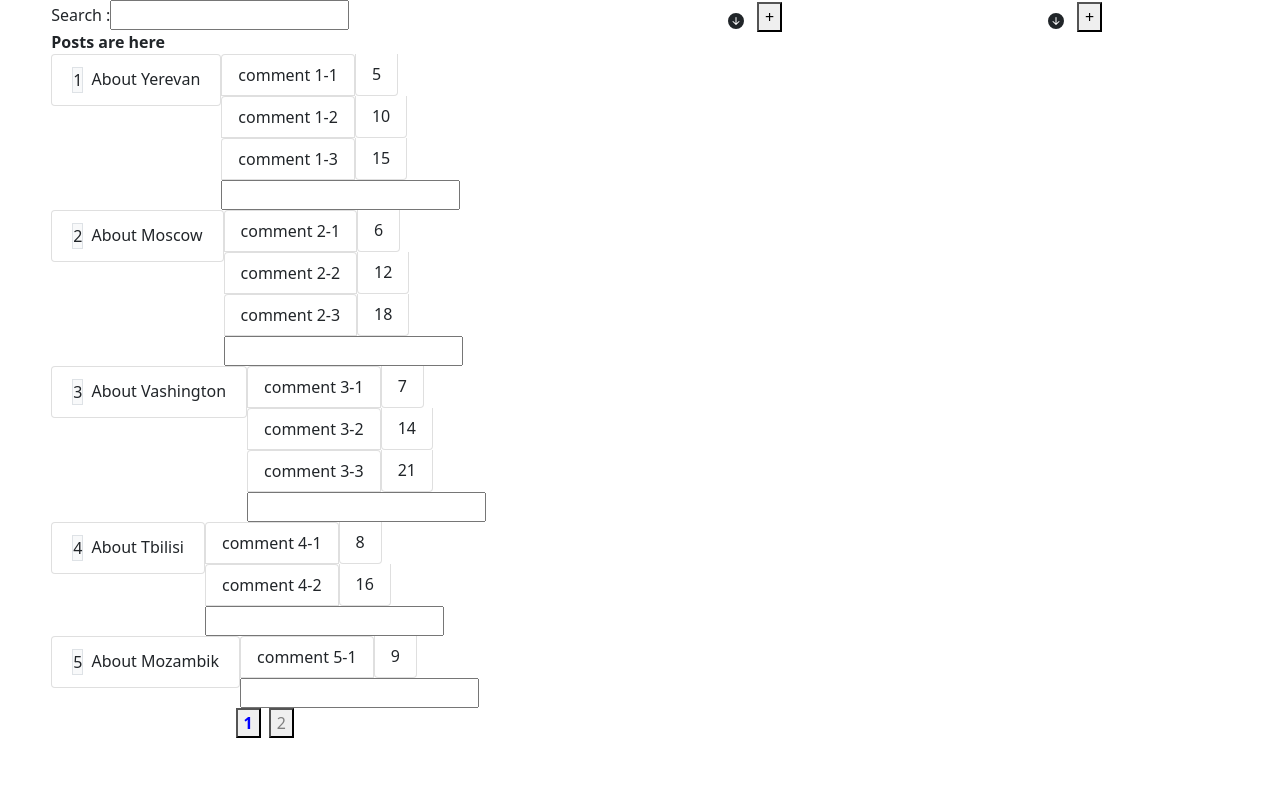
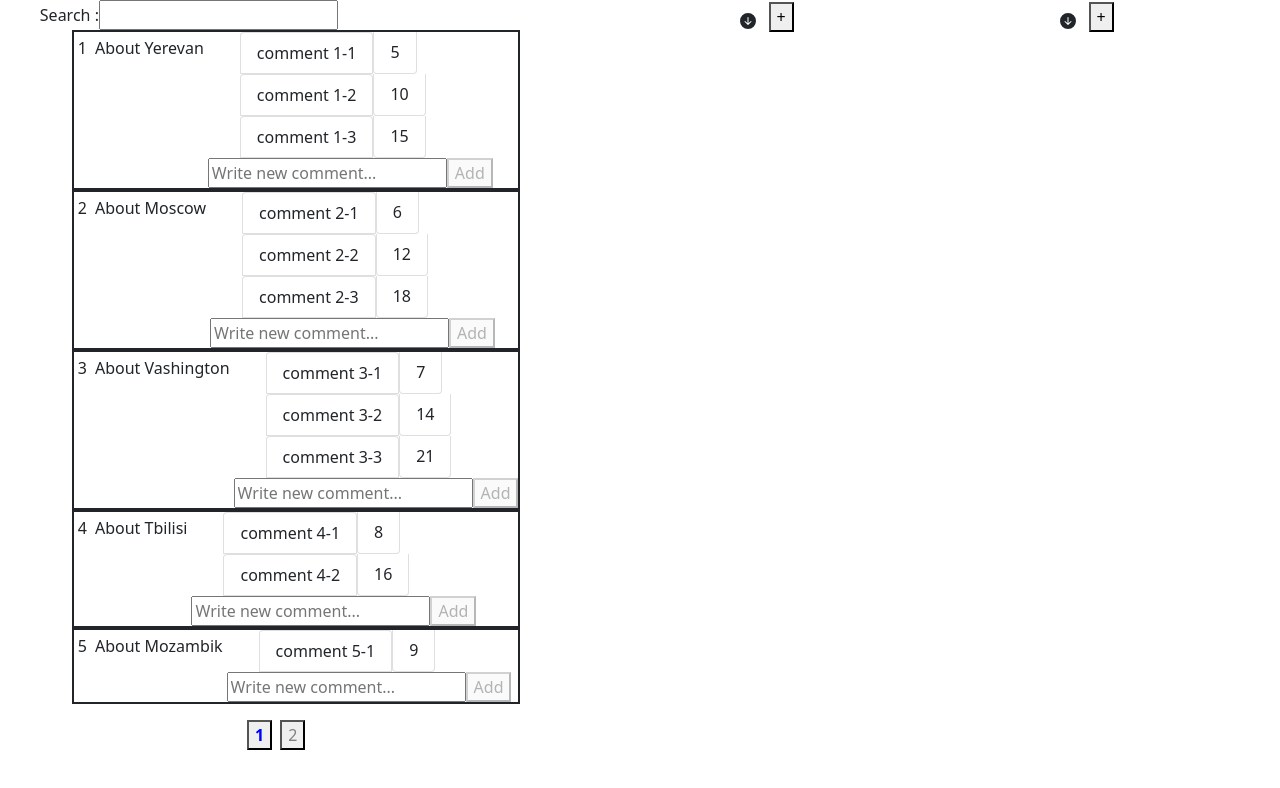
Before and after one commit to KristinaAlekyan/AOByte_internship, a React (Create React App) app: page / in a window 1280 px wide. Shown: the top 788 px of the page. Built offline with nearby package versions, Linux system fonts and the light colour scheme.

Commit message:
Added ability to make a new comments

```diff
--- a/src/App.js
+++ b/src/App.js
@@ -5,6 +5,7 @@ import BestPosts from './components/BestPosts/BestPosts';
 import Pool from "./components/Pool/Pool";
 import postsdata from "./posts.json";
 import { addAverageRate, getCurrentPosts, getSearchedPosts } from './utils';
+import { v4 as uuid } from 'uuid';
 
 class App extends  React.Component {
     constructor(props){
@@ -35,6 +36,23 @@ class App extends  React.Component {
     search = (e) => {
         this.setState({ searchText: e.target.value });
     }
+    addComment = (id, text) => {
+        const updatedPosts = this.state.posts.map(post => {
+            if (post.id === id) {
+                const comments = [
+                    ...post.comments,
+                    {
+                        id: uuid(),
+                        comment_title: text,
+                        comment_rate: 0
+                    }
+                ];
+                return { ...post, comments };
+            } else return post;
+        });
+
+        this.setState({ posts: updatedPosts });
+    }
 
 
     render(){
@@ -57,7 +75,7 @@ class App extends  React.Component {
                     changePage = {this.changePage}
                     searchText = {this.state.searchText}
                     search = {this.search}
-
+                    addComment = {this.addComment}
                 />
 
                 <div className = "bestPostContainer">
--- a/src/components/Comment/Comment.js
+++ b/src/components/Comment/Comment.js
@@ -5,16 +5,20 @@ import ListGroup from 'react-bootstrap/ListGroup';
 import 'bootstrap/dist/css/bootstrap.css';
 
 class Comment extends React.Component {
+    constructor(props){
+        super(props)
+        this.state = {
+        }
+    }
     render() {
-    const {comment_id, comment_title, comment_rate} = this.props;
+    const {comment} = this.props;
         return (
             <ListGroup as = "ul" className="d-flex flex-row ">
                 <ListGroup.Item as = "li" className = "d-flex flex-row ">
-                    <div className ="m-0.1">{comment_id}</div>
-                    <div className ="m-0.1">{comment_title}</div>
+                    <div className ="m-0.1">{comment.comment_title}</div>
                 </ListGroup.Item>
                 <ListGroup.Item as = "li" className = "d-flex flex-row ">
-                    <div className = "m-0.1">{comment_rate}</div>
+                    <div className = "m-0.1">{comment.comment_rate}</div>
                 </ListGroup.Item>
             </ListGroup>
         )
--- a/src/components/Comments/Comments.js
+++ b/src/components/Comments/Comments.js
@@ -1,22 +1,23 @@
 import React from 'react';
 
 import "./comments.css";
+import Comment from "../Comment/Comment";
+
 
 class Comments extends React.Component {
 
     render() {
-        const {comments} = this.props;
+        const {comments, postId} = this.props;
         return (
-            <div >
+            <ul >
                 {comments.map(comment =>
                     <Comment
                         key = {comment.comment_id}
-                        id = {comment.id}
-                        comment_title ={comment.comment_title}
-                        comment_rate ={comment.comment_rate}
+                        postId = {postId}
+                        comment ={comment}
                     />
                 )}
-            </div>
+            </ul>
         )
     }
 }
--- a/src/components/Pool/Pool.js
+++ b/src/components/Pool/Pool.js
@@ -3,29 +3,29 @@ import Post from '../Post/Post';
 import Pagination from "../Pagination/Pagination";
 import Search from "../Search/Search";
 
-const Pool = ({ posts, currentPage, postsPerPage, totalPostsQuantity, changePage, search, searchText}) => {
+const Pool = ({ posts, currentPage, postsPerPage, totalPostsQuantity, changePage, search, searchText, addComment}) => {
     return (
-        <section className = "posts">
+        <div >
 
             <Search searchText = {searchText} search = {search} />
-                <div className = "poolContainer"><b>Posts are here    </b>
-                    {posts.map(post =>
+            <ul >
+                {posts.map(post => {
+                    return (
                         <Post
                             key = {post.id}
-                            id = {post.id}
-                            post_title = {post.post_title}
-                            comments = {post.comments}
-                            disabled = {post.disabled}
+                            post = {post}
+                            addComment = {addComment}
                         />
-                    )}
-                </div>
+                    );
+                })}
+            </ul>
             <Pagination
                 currentPage = {currentPage}
                 postsPerPage = {postsPerPage}
                 totalPostsQuantity = {totalPostsQuantity}
                 changePage = {changePage}
             />
-        </section>
+        </div>
     );
 };
 
--- a/src/components/Post/Post.js
+++ b/src/components/Post/Post.js
@@ -1,42 +1,45 @@
 import React from 'react';
 import 'bootstrap/dist/css/bootstrap.css';
-import ListGroup from 'react-bootstrap/ListGroup';
 
 import "./post.css";
-import Comment from "../Comment/Comment";
+import Comments from "../Comments/Comments";
 
 class Post extends React.Component {
     constructor(props) {
         super(props);
         this.state = {
-            list:[],
-            sort: false
+            comment: ''
         }
     }
+    addNewComment = (id, comment) => {
+        this.props.addComment(id, comment);
+
+        this.setState({
+            comment: ''
+        });
+    }
     render() {
-        const {id,post_title,comments, disabled } = this.props;
+        const {id, post_title, comments, disabled } = this.props.post;
 
         return (
-            <div className = { disabled ? 'postContent disabled' : 'postContent'}>
-                <ListGroup as = "ul" >
-                    <ListGroup.Item as = "li" className = "d-flex flex-row ">
-                        <div className ="bg-light border m-1">{id}</div>
-                        <div className ="m-1">{post_title}</div>
-                    </ListGroup.Item>
-                </ListGroup>
+            <li className = { disabled ? 'postContent disabled' : 'postContent'}>
+                <div className ="m-1">{id}</div>
+                <div className ="m-1">{post_title}</div>
+
                 <div >
-                    {comments.map(comment =>
-                        <Comment
-                            key = {comment.comment_id}
-                            id = {comment.id}
-                            comment_title ={comment.comment_title}
-                            comment_rate ={comment.comment_rate}
-                        />
-                        )
-                    }
-                    <input/>
+                    <Comments postId = {id} comments = {comments} />
+
+                    <input
+                        placeholder = "Write new comment..."
+                        value = {this.state.comment}
+                        onChange = {(e) => this.setState({ comment: e.target.value })}
+                    />
+                    <button
+                        disabled={!this.state.comment}
+                        onClick={() => this.addNewComment(id, this.state.comment)}
+                    >Add </button>
                 </div>
-            </div>
+            </li>
         )
     }
 }
--- a/src/components/Post/post.css
+++ b/src/components/Post/post.css
@@ -1,6 +1,7 @@
 .postContent{
     display: flex;
     flex-direction: row;
+    border: 2px solid;
 }
 .disabled{
     opacity: 0.2;
```
Also changed, not shown: src/components/Pool/pool.css (line endings or trailing spaces).
